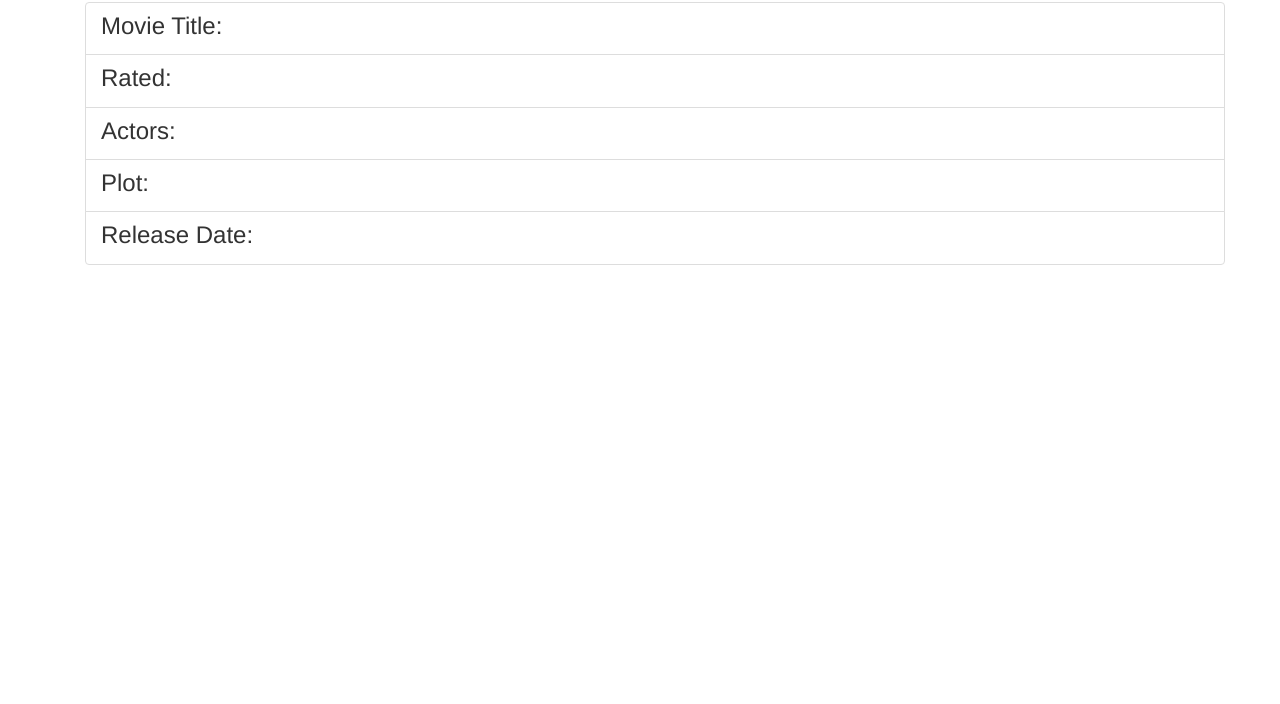
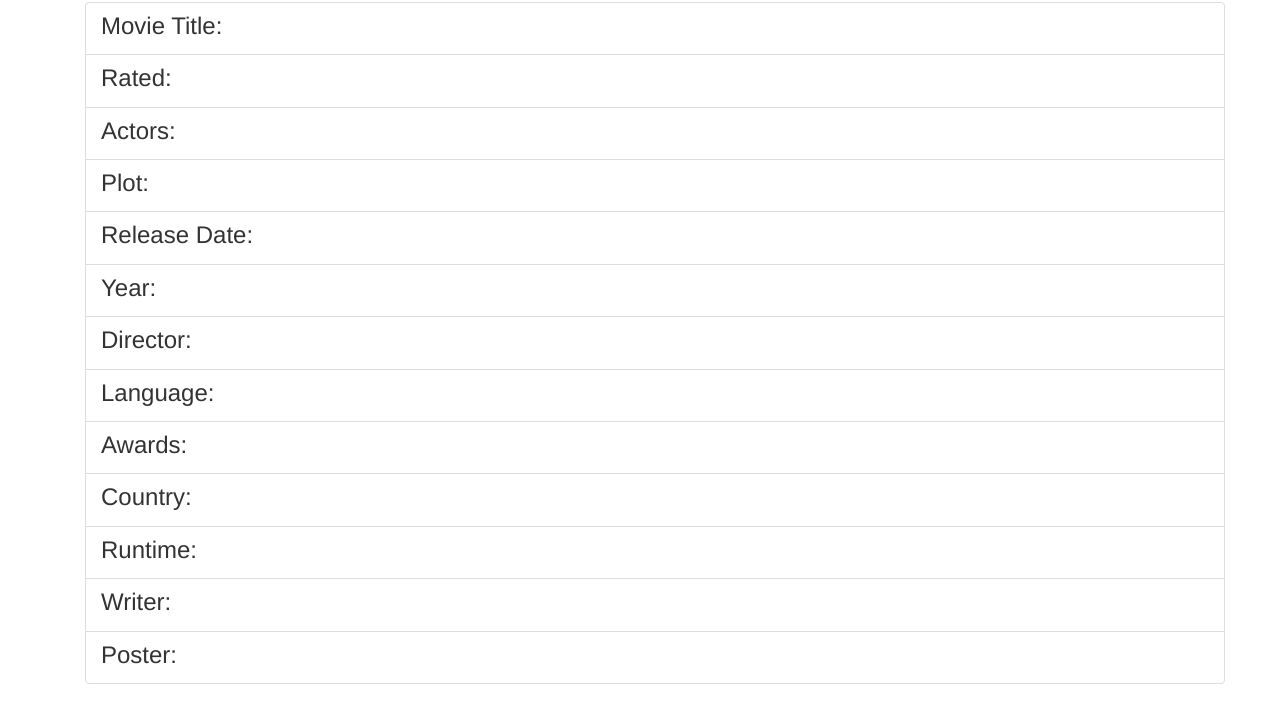
Before and after one commit to louvens/lesson8_ajax, a plain HTML site: page Lesson8_AssignmentFiles/index.html in a window 1280 px wide. Shown: the part 533-1237 px from the top of the page. Before the commit the page ends 818 px from the top, so only its background shows below. Drawn offline with nearby package versions, Linux system fonts and the light colour scheme.

Commit message:
lesson 8  final commit

```diff
--- a/Lesson8_AssignmentFiles/index.html
+++ b/Lesson8_AssignmentFiles/index.html
@@ -1,9 +1,9 @@
 <html>
 <!- -
 Program Name:   Seminole Movie Connection
-Author:
-Date:
-Filename:   index.html
+Author: Louvens Merilien
+Date: 4/13/17
+Filename:   Movie.html
 - ->
 
 <head>
@@ -54,6 +54,38 @@ Filename:   index.html
             <p class="list-group-item-text lead text-primary" id="Released">  </p>
         </a>
 
+        <a href="#" class="list-group-item">
+            <h3 class="list-group-item-heading"> Year:</h3>
+            <p class="list-group-item-text lead text-primary" id="Year">  </p>
+        </a>
+        <a href="#" class="list-group-item">
+            <h3 class="list-group-item-heading"> Director:</h3>
+            <p class="list-group-item-text lead text-primary" id="Director">  </p>
+        </a>
+        <a href="#" class="list-group-item">
+            <h3 class="list-group-item-heading"> Language:</h3>
+            <p class="list-group-item-text lead text-primary" id="Language">  </p>
+        </a>
+         <a href="#" class="list-group-item">
+            <h3 class="list-group-item-heading"> Awards:</h3>
+            <p class="list-group-item-text lead text-primary" id="Awards">  </p>
+        </a>
+        <a href="#" class="list-group-item">
+            <h3 class="list-group-item-heading"> Country:</h3>
+            <p class="list-group-item-text lead text-primary" id="Country">  </p>
+        </a>
+        <a href="#" class="list-group-item">
+            <h3 class="list-group-item-heading"> Runtime:</h3>
+            <p class="list-group-item-text lead text-primary" id="Runtime">  </p>
+        </a>
+         <a href="#" class="list-group-item">
+            <h3 class="list-group-item-heading"> Writer:</h3>
+            <p class="list-group-item-text lead text-primary" id="Writer">  </p>
+        </a>
+         <a href="#" class="list-group-item">
+            <h3 class="list-group-item-heading"> Poster:</h3>
+            <p class="list-group-item-text lead text-primary" id="Poster">  </p>
+        </a>
     </div>
 </div>
     <script>
@@ -71,6 +103,14 @@ Filename:   index.html
                      $('#Actors').html(json.Actors);
                      $('#Plot').html(json.Plot);
                      $('#Released').html(json.Released);
+                     $('#Year').html(json.Year );
+                     $('#Director').html(json.Director );
+                     $('#Language').html(json.Language );
+                     $('#Awards').html(json.Awards );
+                     $('#Country').html(json.Country );
+                     $('#Runtime').html(json.Runtime );
+                     $('#Writer').html(json.Writer );
+                     $('#Poster').html(json.Poster );
                 })
                 .fail(function() {
                       alert("Posting failed.");
```
Also changed, not shown: 1 other file.
